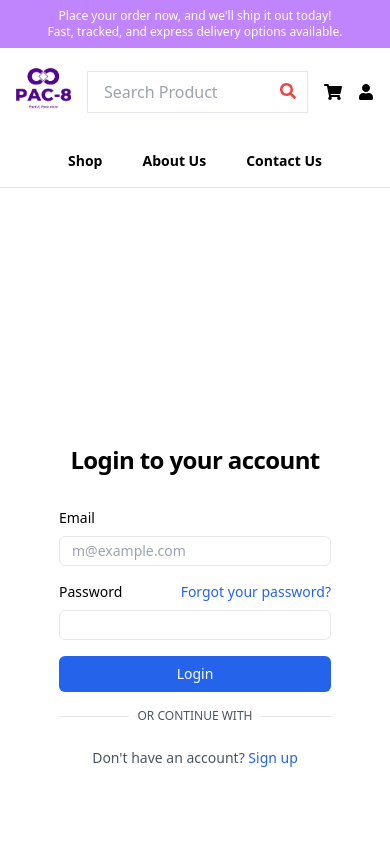
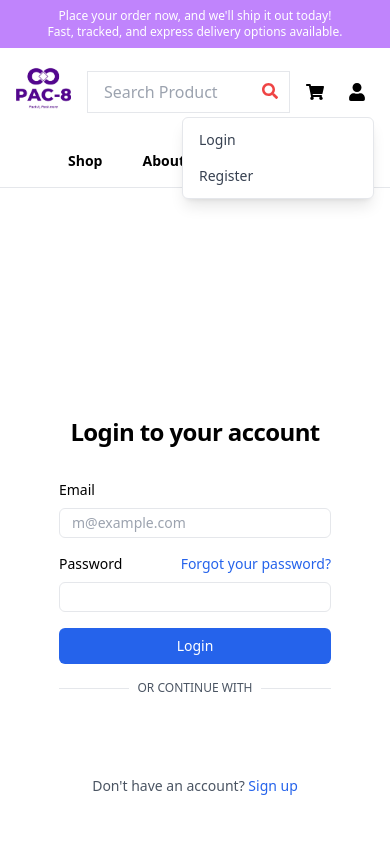
Before and after one commit to Ayomiidey/PAC-8, a React (Vite) app: page /sign-in in a window 390 px wide. Both pictures are taken after a click on the button "User menu". Shown: the top 844 px of the page. Built offline with nearby package versions, Linux system fonts and the light colour scheme.

Commit message:
login and register page

```diff
--- a/src/components/Header.tsx
+++ b/src/components/Header.tsx
@@ -1,65 +1,178 @@
+// // import { Link, useNavigate } from "react-router-dom";
+// // import { ShoppingCart } from "lucide-react";
+// // import { useAppSelector } from "../redux/hooks";
+
+// // interface HeaderProps {
+// //   onToggleSidebar: () => void;
+// //   isSidebarOpen: boolean;
+// // }
+
+// // const Header: React.FC<HeaderProps> = ({ onToggleSidebar, isSidebarOpen }) => {
+// //   const navigate = useNavigate();
+// //   const totalItem = useAppSelector((state) => state.cart.totalQuantity);
+
+// //   return (
+// //     <header className="fixed top-0 left-0 w-full h-[4rem] bg-gray-800 text-white flex items-center justify-between px-6 z-30 shadow-lg">
+// //       <div className="flex items-center">
+// //         <button
+// //           onClick={onToggleSidebar}
+// //           className="p-2 bg-gray-700 rounded-md lg:hidden"
+// //           aria-label="Toggle Sidebar"
+// //         >
+// //           {isSidebarOpen ? "✖" : "☰"}
+// //         </button>
+
+// //         <Link to="/" className="text-xl font-bold ml-4">
+// //           PAC 8
+// //         </Link>
+// //       </div>
+
+// //       <nav className="hidden lg:flex space-x-6">
+// //         <Link to="/" className="hover:text-gray-300">
+// //           Home
+// //         </Link>
+// //         <Link to="/products" className="hover:text-gray-300">
+// //           Products
+// //         </Link>
+// //         <Link to="/about" className="hover:text-gray-300">
+// //           About
+// //         </Link>
+// //       </nav>
+
+// //       <Link to="/cart" className="p-2 flex">
+// //         <ShoppingCart className="w-6 h-6" onClick={() => navigate("/cart")} />
+// //         {totalItem > 0 && <span>{totalItem}</span>}
+// //       </Link>
+// //     </header>
+// //   );
+// // };
+// // export default Header;
+
 // import { Link, useNavigate } from "react-router-dom";
-// import { ShoppingCart } from "lucide-react";
+// import { FaShoppingCart, FaUser } from "react-icons/fa";
+// import logoPac8 from "../assets/images/logoPac8.jpg";
+// import { useFilter } from "./FilterContext";
+// import SearchBar from "./SearchBar";
 // import { useAppSelector } from "../redux/hooks";
+// const Header = () => {
+//   const { searchQuery, setSearchQuery } = useFilter();
 
-// interface HeaderProps {
-//   onToggleSidebar: () => void;
-//   isSidebarOpen: boolean;
-// }
+//   const navigate = useNavigate();
 
-// const Header: React.FC<HeaderProps> = ({ onToggleSidebar, isSidebarOpen }) => {
-//   const navigate = useNavigate();
 //   const totalItem = useAppSelector((state) => state.cart.totalQuantity);
+//   return (
+//     <>
+//       <div className="fixed top-0 left-0 right-0 z-50">
+//         <div className="w-full h-12 text-center text-xs bg-purple-400 text-white flex flex-col justify-center items-center font-medium">
+//           <p>Place your order now, and we'll ship it out today!</p>
+//           <p>Fast, tracked, and express delivery options available.</p>
+//         </div>
 
-//   return (
-//     <header className="fixed top-0 left-0 w-full h-[4rem] bg-gray-800 text-white flex items-center justify-between px-6 z-30 shadow-lg">
-//       <div className="flex items-center">
-//         <button
-//           onClick={onToggleSidebar}
-//           className="p-2 bg-gray-700 rounded-md lg:hidden"
-//           aria-label="Toggle Sidebar"
-//         >
-//           {isSidebarOpen ? "✖" : "☰"}
-//         </button>
+//         <nav className="bg-white border-b">
+//           <div className="mx-auto px-4 md:px-16 lg:px-24 py-4 flex justify-between items-center">
+//             <Link to="/">
+//               <div>
+//                 <img src={logoPac8} alt="Logo" className="h-[55px] w-auto" />
+//               </div>
+//             </Link>
 
-//         <Link to="/" className="text-xl font-bold ml-4">
-//           PAC 8
-//         </Link>
+//             <div className="relative flex-1 mx-4">
+//               <SearchBar
+//                 searchQuery={searchQuery}
+//                 setSearchQuery={setSearchQuery}
+//               />
+//             </div>
+//             <div className="flex items-center space-x-4">
+//               <Link to="/cart" className="relative inline-block">
+//                 <FaShoppingCart className="text-lg" />
+//                 {totalItem > 0 && (
+//                   <span className="absolute -top-2 -right-2 bg-red-500 text-white text-xs font-bold rounded-full w-4 h-4 flex items-center justify-center">
+//                     {totalItem}
+//                   </span>
+//                 )}
+//               </Link>
+//               <button className="hidden md:flex items-center text-black ">
+//                 <span
+//                   onClick={() => navigate("/sign-in")}
+//                   className="cursor-pointer"
+//                 >
+//                   Login
+//                 </span>
+//                 <span className="text-gray-400">|</span>
+//                 <span
+//                   onClick={() => navigate("/sign-up")}
+//                   className="cursor-pointer"
+//                 >
+//                   Register
+//                 </span>
+//               </button>
+//               <button className="block md:hidden">
+//                 <FaUser />
+//               </button>
+//             </div>
+//           </div>
+
+//           <div className="flex items-center justify-center space-x-10 py-4 text-sm font-bold">
+//             <Link to="/products" className="hover:underline">
+//               Shop
+//             </Link>
+//             <Link to="/about" className="hover:underline">
+//               About Us
+//             </Link>
+//             <Link to="/contactUs" className="hover:underline">
+//               Contact Us
+//             </Link>
+//           </div>
+//         </nav>
 //       </div>
 
-//       <nav className="hidden lg:flex space-x-6">
-//         <Link to="/" className="hover:text-gray-300">
-//           Home
-//         </Link>
-//         <Link to="/products" className="hover:text-gray-300">
-//           Products
-//         </Link>
-//         <Link to="/about" className="hover:text-gray-300">
-//           About
-//         </Link>
-//       </nav>
-
-//       <Link to="/cart" className="p-2 flex">
-//         <ShoppingCart className="w-6 h-6" onClick={() => navigate("/cart")} />
-//         {totalItem > 0 && <span>{totalItem}</span>}
-//       </Link>
-//     </header>
+//       <div className="pt-[168px]">
+//         {/* I had this div there so my content don't go inside my fixed header */}
+//       </div>
+//     </>
 //   );
 // };
+
 // export default Header;
 
-import { Link, useNavigate } from "react-router-dom";
+import { Link, useNavigate } from "react-router";
 import { FaShoppingCart, FaUser } from "react-icons/fa";
+import { useState, useRef, useEffect } from "react";
 import logoPac8 from "../assets/images/logoPac8.jpg";
 import { useFilter } from "./FilterContext";
 import SearchBar from "./SearchBar";
 import { useAppSelector } from "../redux/hooks";
+
 const Header = () => {
   const { searchQuery, setSearchQuery } = useFilter();
+  const navigate = useNavigate();
+  const [isAuthMenuOpen, setIsAuthMenuOpen] = useState(false);
+  const menuRef = useRef<HTMLDivElement>(null);
+  const buttonRef = useRef<HTMLButtonElement>(null);
+  const totalItem = useAppSelector((state) => state.cart.totalQuantity);
 
-  const navigate = useNavigate();
+  // Close menu when clicking outside
+  useEffect(() => {
+    const handleClickOutside = (event: MouseEvent) => {
+      if (
+        menuRef.current &&
+        buttonRef.current &&
+        !menuRef.current.contains(event.target as Node) &&
+        !buttonRef.current.contains(event.target as Node)
+      ) {
+        setIsAuthMenuOpen(false);
+      }
+    };
 
-  const totalItem = useAppSelector((state) => state.cart.totalQuantity);
+    document.addEventListener("mousedown", handleClickOutside);
+    return () => document.removeEventListener("mousedown", handleClickOutside);
+  }, []);
+
+  const handleAuthOptionClick = (path: string) => {
+    navigate(path);
+    setIsAuthMenuOpen(false);
+  };
+
   return (
     <>
       <div className="fixed top-0 left-0 right-0 z-50">
@@ -82,6 +195,7 @@ const Header = () => {
                 setSearchQuery={setSearchQuery}
               />
             </div>
+
             <div className="flex items-center space-x-4">
               <Link to="/cart" className="relative inline-block">
                 <FaShoppingCart className="text-lg" />
@@ -91,24 +205,56 @@ const Header = () => {
                   </span>
                 )}
               </Link>
-              <button className="hidden md:flex items-center text-black ">
+
+              {/* Desktop Auth Buttons */}
+              <button className="hidden md:flex items-center text-black space-x-2">
                 <span
                   onClick={() => navigate("/sign-in")}
-                  className="cursor-pointer"
+                  className="cursor-pointer hover:text-gray-600"
                 >
                   Login
                 </span>
                 <span className="text-gray-400">|</span>
                 <span
                   onClick={() => navigate("/sign-up")}
-                  className="cursor-pointer"
+                  className="cursor-pointer hover:text-gray-600"
                 >
                   Register
                 </span>
               </button>
-              <button className="block md:hidden">
-                <FaUser />
-              </button>
+
+              {/* Mobile Auth Menu */}
+              <div className="relative block md:hidden">
+                <button
+                  ref={buttonRef}
+                  onClick={() => setIsAuthMenuOpen(!isAuthMenuOpen)}
+                  className="p-2 hover:bg-gray-100 rounded-full transition-colors"
+                  aria-label="User menu"
+                >
+                  <FaUser className="text-lg" />
+                </button>
+
+                {/* Dropdown Menu */}
+                {isAuthMenuOpen && (
+                  <div
+                    ref={menuRef}
+                    className="absolute right-0 mt-2 w-48 bg-white rounded-md shadow-lg py-1 z-50 border border-gray-200"
+                  >
+                    <button
+                      onClick={() => handleAuthOptionClick("/sign-in")}
+                      className="w-full text-left px-4 py-2 text-sm text-gray-700 hover:bg-gray-100 flex items-center space-x-2"
+                    >
+                      <span>Login</span>
+                    </button>
+                    <button
+                      onClick={() => handleAuthOptionClick("/sign-up")}
+                      className="w-full text-left px-4 py-2 text-sm text-gray-700 hover:bg-gray-100 flex items-center space-x-2"
+                    >
+                      <span>Register</span>
+                    </button>
+                  </div>
+                )}
+              </div>
             </div>
           </div>
 
@@ -126,9 +272,7 @@ const Header = () => {
         </nav>
       </div>
 
-      <div className="pt-[168px]">
-        {/* I had this div there so my content don't go inside my fixed header */}
-      </div>
+      <div className="pt-[168px]" />
     </>
   );
 };
--- a/src/components/LoginForm.tsx
+++ b/src/components/LoginForm.tsx
@@ -241,7 +241,11 @@
 // export default LoginForm;
 import { useState, useEffect } from "react";
 import { Link, useNavigate } from "react-router-dom";
-import { GoogleLogin, googleLogout } from "@react-oauth/google";
+import {
+  GoogleLogin,
+  googleLogout,
+  CredentialResponse,
+} from "@react-oauth/google";
 import { jwtDecode } from "jwt-decode";
 import { signInWithEmailAndPassword } from "firebase/auth";
 import { auth } from "../firebaseConfig";
@@ -250,10 +254,6 @@ interface GoogleUser {
   name: string;
   email: string;
   picture: string;
-}
-
-interface GoogleCredentialResponse {
-  credential: string;
 }
 
 const LoginForm = () => {
@@ -298,7 +298,11 @@ const LoginForm = () => {
     }
   };
 
-  const handleGoogleSuccess = async (response: GoogleCredentialResponse) => {
+  const handleGoogleSuccess = async (response: CredentialResponse) => {
+    if (!response.credential) {
+      setError("No credentials received from Google");
+      return;
+    }
     try {
       const decoded = jwtDecode<GoogleUser>(response.credential);
       setUser(decoded);
@@ -406,10 +410,10 @@ const LoginForm = () => {
             </div>
           </div>
 
-          {/* <GoogleLogin
+          <GoogleLogin
             onSuccess={handleGoogleSuccess}
             onError={() => setError("Google login failed")}
-          /> */}
+          />
         </form>
       )}
 
```
